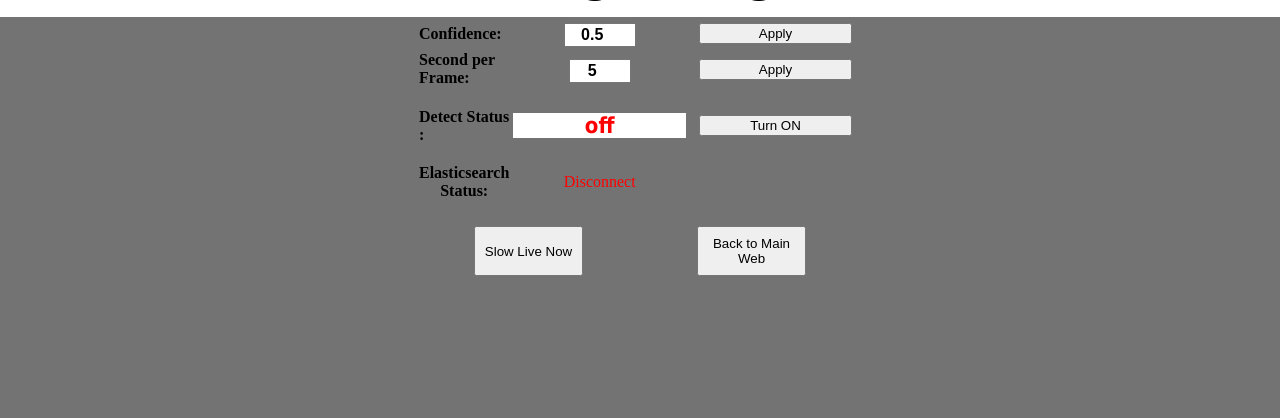
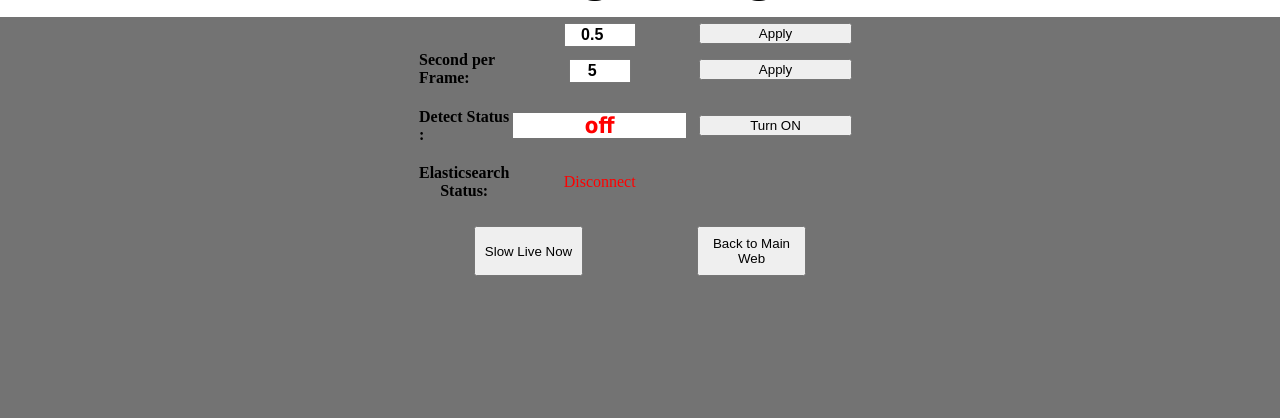
Before and after one commit to acelectic/Project-pigeon-scsu, a Flask app: page / in a window 1280 px wide. Shown: the part 71-489 px from the top of the page. Run offline with Flask 2, Linux system fonts and the light colour scheme.

```diff
--- a/templates/index.html
+++ b/templates/index.html
@@ -8,8 +8,7 @@
 <div class="form1">
     <table class="form2">
         <tr>
-            <th class="dog1">
-                Confidence:
+            <td class="dog1">
                 <form action="/set/confidence" method="post">
 
             <td class="dog2"><input class="full1" name="confidence" type="number" min="0.5" max="1"
@@ -20,7 +19,7 @@
                 <input type="submit" value="Apply">
             </td>
             </form>
-            </th>
+            </td>
         </tr>
         <tr>
             <th class="dog1">
```
